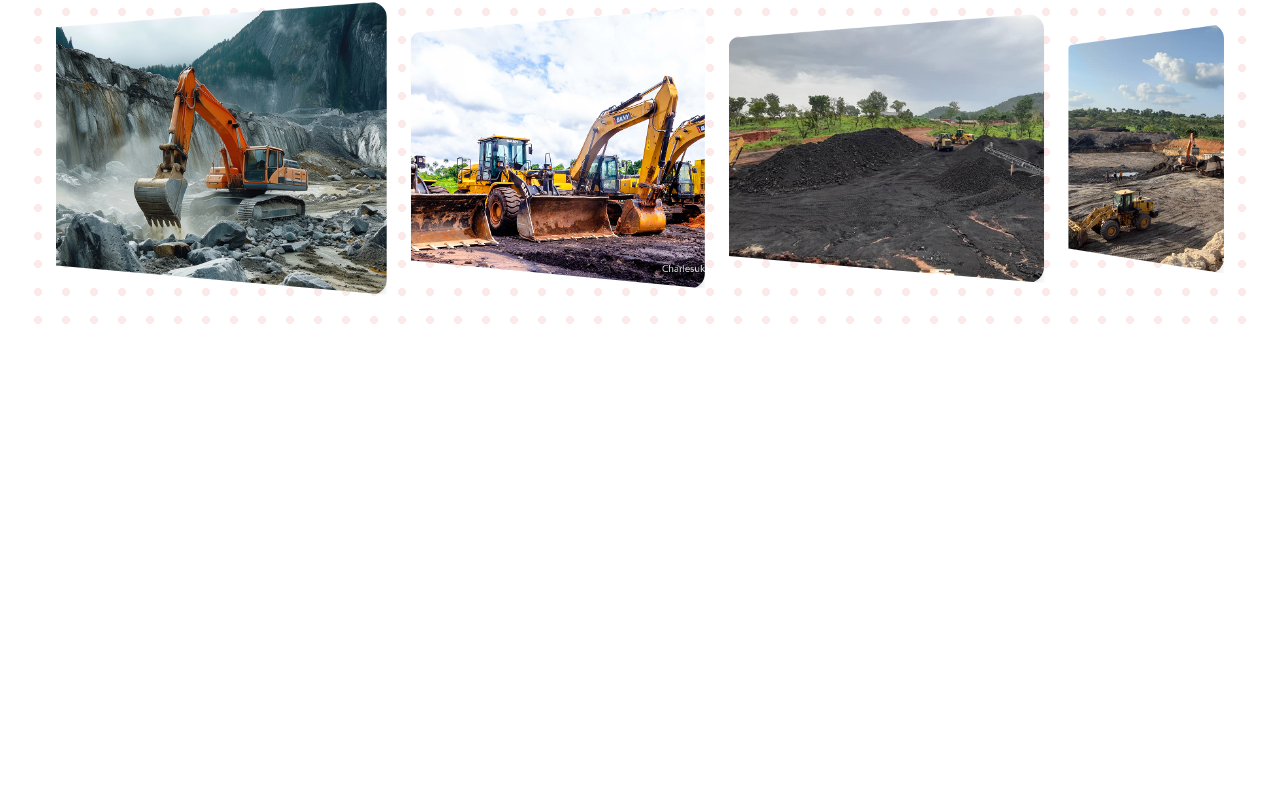
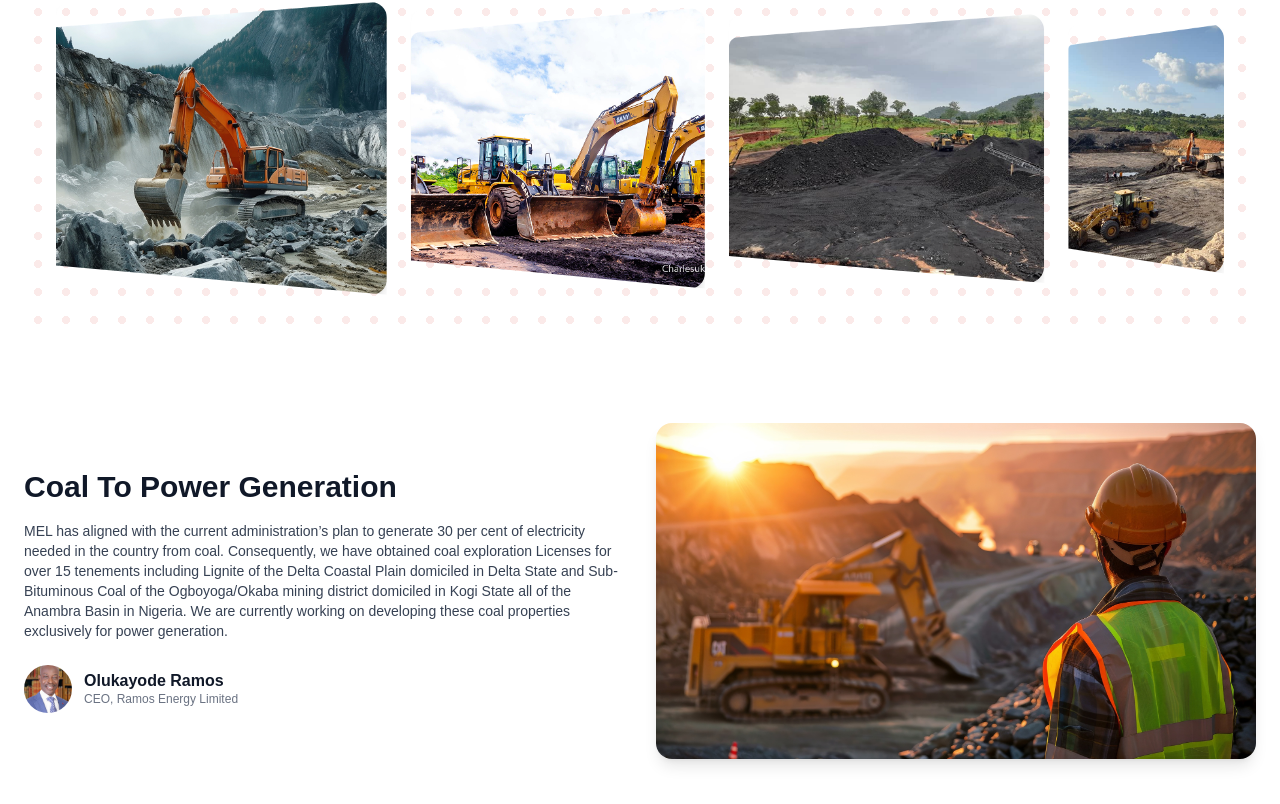
Before and after one commit to Kimmie38/morsa-energy, a Next.js app: page /mining in a window 1280 px wide. Shown: the part 214-1018 px from the top of the page. Before the commit the page ends 800 px from the top, so only its background shows below. Built offline with nearby package versions, Linux system fonts and the light colour scheme.

Commit message:
Add Coal To Power Generation section below dotted gallery in mining page
cgen-6e0f779bbfb4468a99df5e2e20d1fa53

```diff
--- a/app/mining/page.tsx
+++ b/app/mining/page.tsx
@@ -40,6 +40,30 @@ export default function MiningPage() {
   </div>
 </section>
 
+      {/* Coal To Power Generation */}
+      <section className="power-gen-section py-12">
+        <div className="max-w-7xl mx-auto px-6">
+          <div className="grid grid-cols-1 md:grid-cols-2 gap-8 items-center">
+            <div className="power-gen-content">
+              <h2 className="text-2xl md:text-3xl font-bold text-gray-900">Coal To Power Generation</h2>
+              <p className="mt-4 text-sm text-gray-700">
+                MEL has aligned with the current administration’s plan to generate 30 per cent of electricity needed in the country from coal. Consequently, we have obtained coal exploration Licenses for over 15 tenements including Lignite of the Delta Coastal Plain domiciled in Delta State and Sub-Bituminous Coal of the Ogboyoga/Okaba mining district domiciled in Kogi State all of the Anambra Basin in Nigeria. We are currently working on developing these coal properties exclusively for power generation.
+              </p>
+              <div className="leader-profile mt-6 flex items-center gap-3">
+                <img src="/images/Ramos.png" alt="Olukayode Ramos" className="h-12 w-12 rounded-full object-cover" />
+                <div className="leading-tight">
+                  <p className="font-semibold text-gray-900">Olukayode Ramos</p>
+                  <p className="text-xs text-gray-500">CEO, Ramos Energy Limited</p>
+                </div>
+              </div>
+            </div>
+            <div className="power-gen-image">
+              <img src="/images/img6.jpg" alt="Coal mining trucks at open-pit site" className="w-full max-h-[440px] h-full rounded-2xl object-cover shadow-lg" />
+            </div>
+          </div>
+        </div>
+      </section>
+
 
     </div>
   );
```
